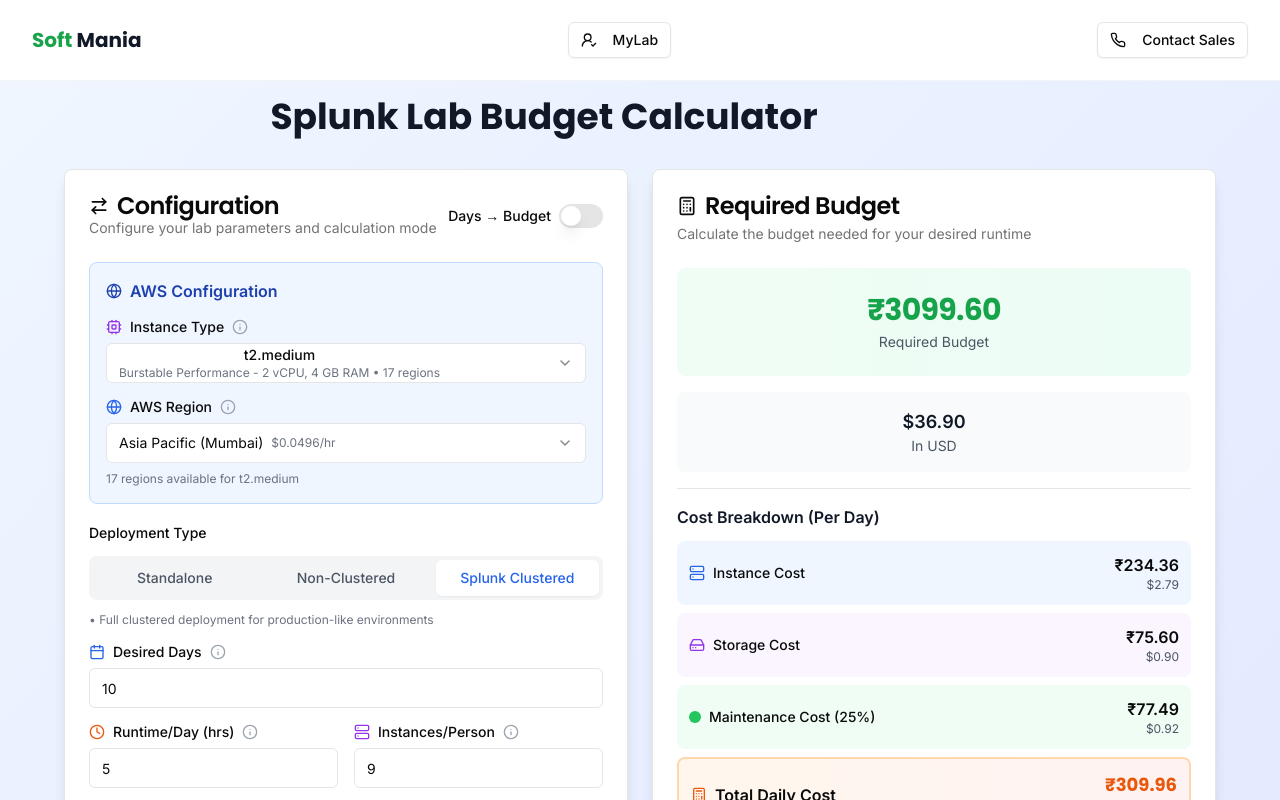
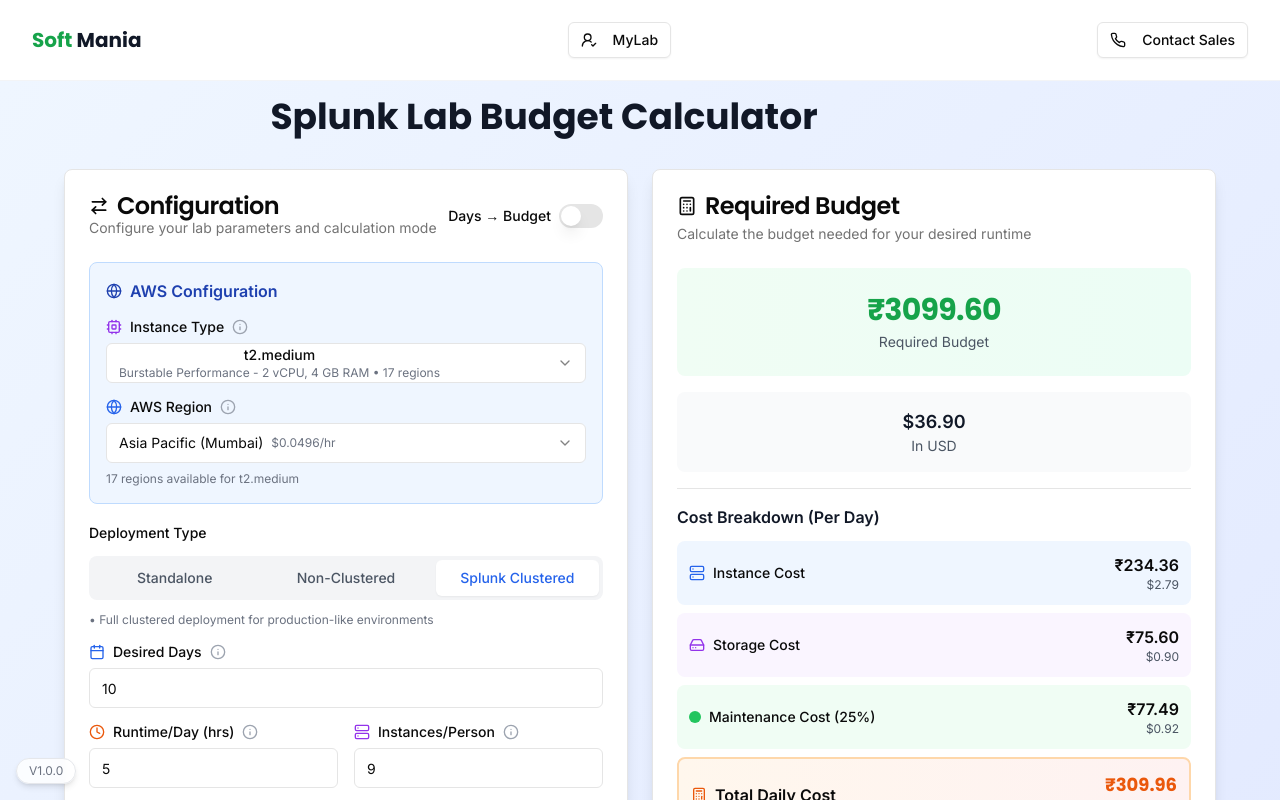
Before and after one commit to SoftManiaTech/Splunklab-PROD, a Next.js app: page /calculator in a window 1280 px wide. Shown: the top 800 px of the page. Built offline with nearby package versions, Linux system fonts and the light colour scheme.

Commit message:
updated version v1.0.0 butotn

```diff
--- a/app/layout.tsx
+++ b/app/layout.tsx
@@ -71,6 +71,11 @@ export default function RootLayout({
   return (
     <html lang="en" className={`${inter.variable} ${poppins.variable}`}>
       <body className={`${inter.className} antialiased`}>{children}</body>
+
+        {/* Version Label Fixed at Bottom Right */}
+        <div className="fixed bottom-4 left-4 z-50 text-xs text-gray-500 bg-white/80 border border-gray-200 px-3 py-1 rounded-full shadow-md backdrop-blur-sm">
+          V1.0.0
+        </div>
     </html>
   )
 }
```
